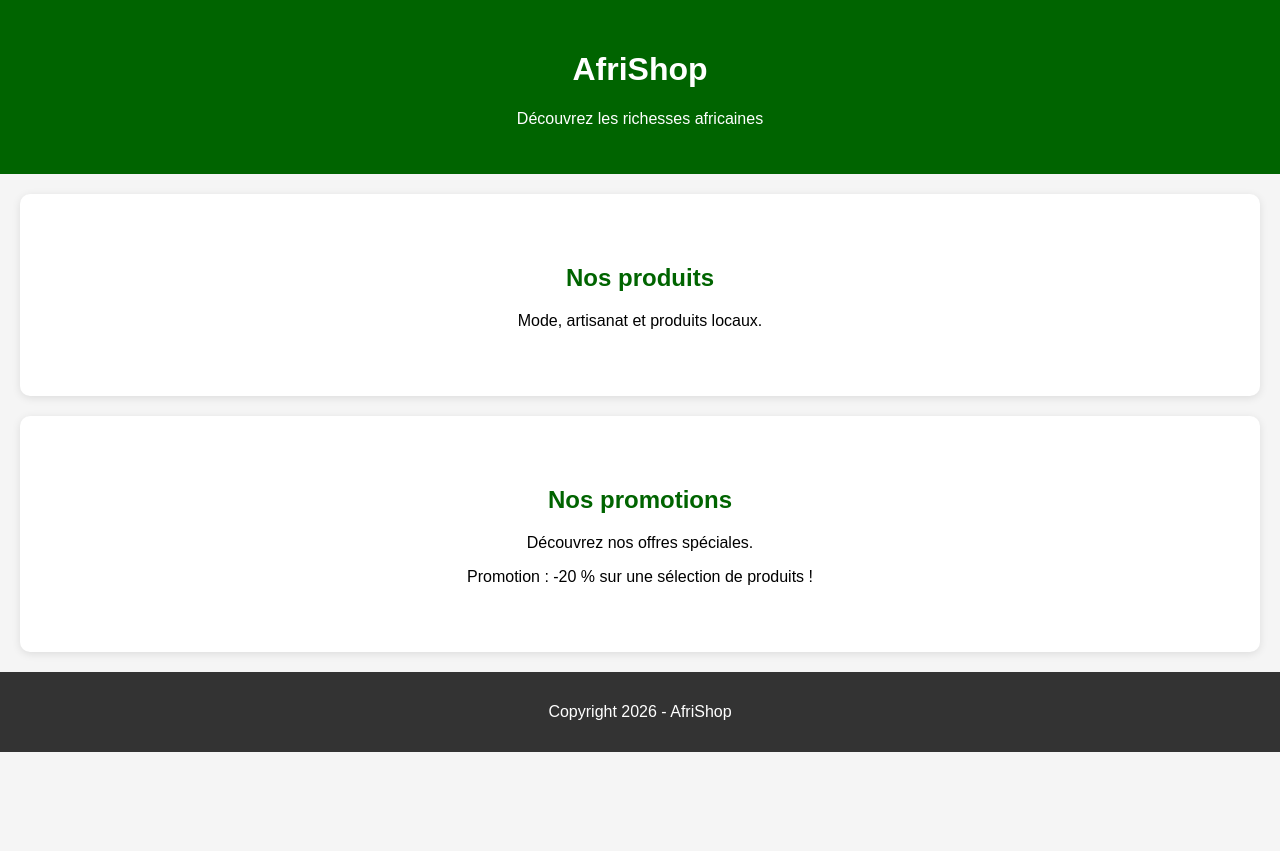
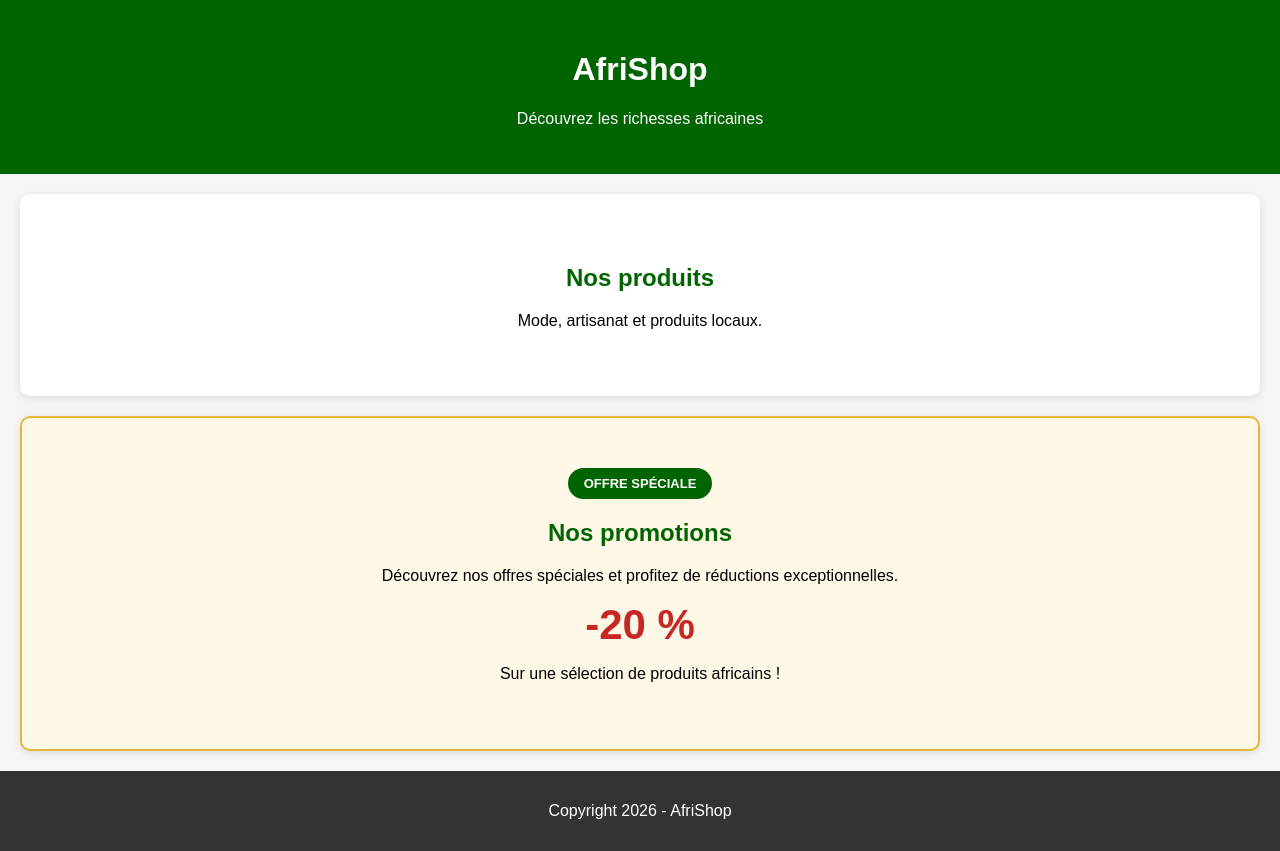
Before and after one commit to Louiguel/AfriShop, a plain HTML site: page index.html in a window 1280 px wide. Before the commit the page ends 800 px from the top, so only its background shows below. Drawn offline with Linux system fonts and the light colour scheme.

Commit message:
feat: ajouter la section promotion

```diff
--- a/index.html
+++ b/index.html
@@ -14,15 +14,17 @@
     </header>
 
     <main>
-        <section>
+        <section class="produits">
             <h2>Nos produits</h2>
             <p>Mode, artisanat et produits locaux.</p>
         </section>
 
-        <section>
+        <section class="promotion">
+            <span class="promotion-label">OFFRE SPÉCIALE</span>
             <h2>Nos promotions</h2>
-            <p>Découvrez nos offres spéciales.</p>
-            <p>Promotion : -20 % sur une sélection de produits !</p>
+            <p>Découvrez nos offres spéciales et profitez de réductions exceptionnelles.</p>
+            <div class="reduction">-20 %</div>
+            <p>Sur une sélection de produits africains !</p>
         </section>
     </main>
 
--- a/style.css
+++ b/style.css
@@ -15,6 +15,34 @@ section {
     padding: 50px;
     background: white;
     margin: 20px;
+    border-radius: 10px;
+    box-shadow: 0 2px 8px rgba(0, 0, 0, 0.1);
+}
+
+h2 {
+    color: darkgreen;
+}
+
+.promotion {
+    background: #fff8e6;
+    border: 2px solid #e5b83b;
+}
+
+.promotion-label {
+    display: inline-block;
+    background: darkgreen;
+    color: white;
+    padding: 8px 16px;
+    border-radius: 20px;
+    font-size: 13px;
+    font-weight: bold;
+}
+
+.reduction {
+    color: #c62828;
+    font-size: 42px;
+    font-weight: bold;
+    margin: 15px 0;
 }
 
 footer {
@@ -22,12 +50,3 @@ footer {
     color: white;
     padding: 15px;
 }
-
-h2 {
-    color: darkgreen;
-}
-
-section {
-    border-radius: 10px;
-    box-shadow: 0 2px 8px rgba(0, 0, 0, 0.1);
-}
```
